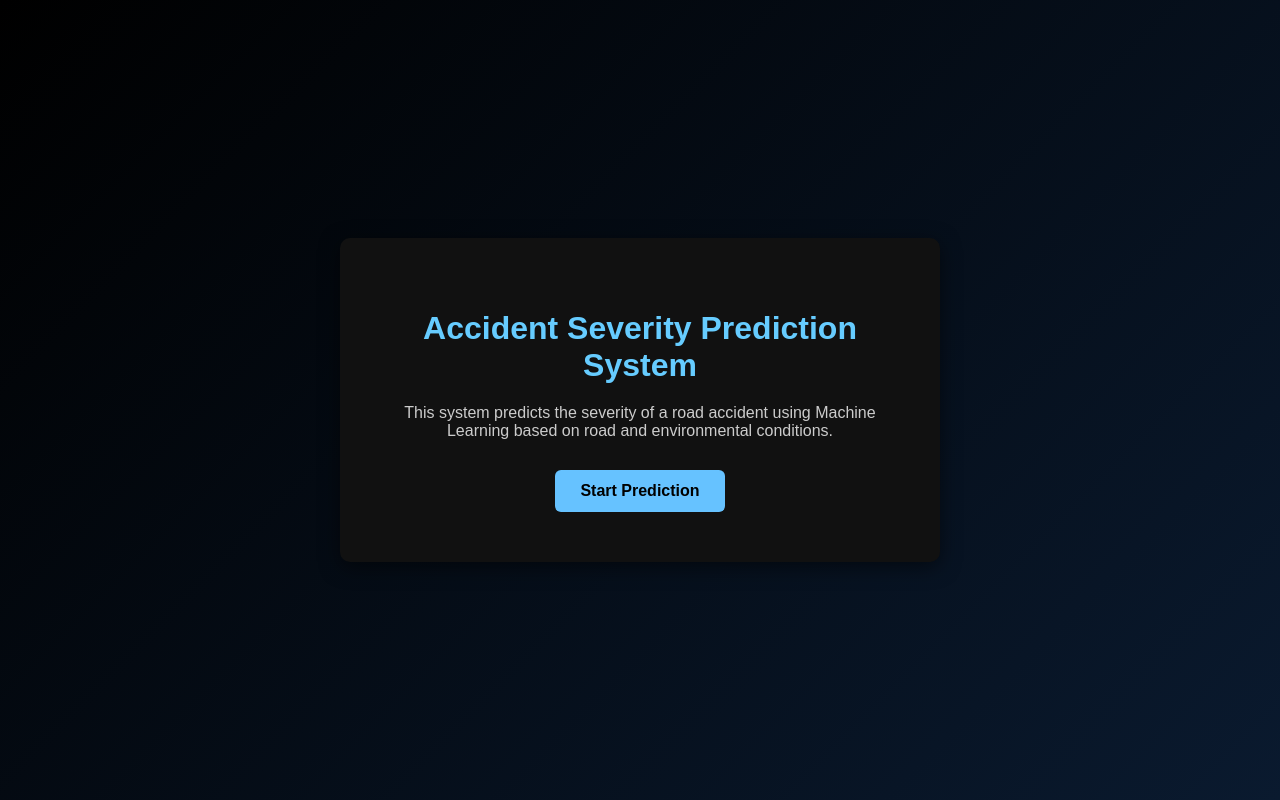
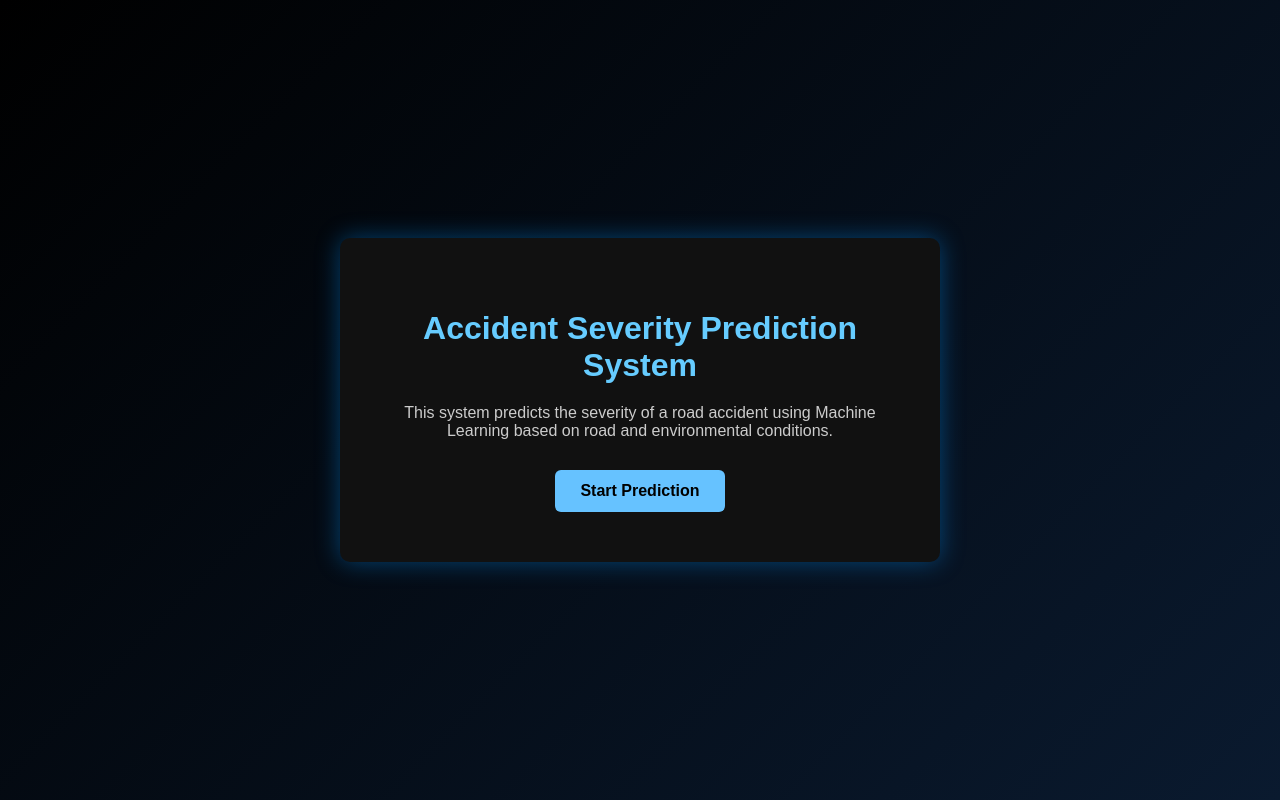
Before and after one commit to sahanacr19/road-accident-severity, a Django app: page / in a window 1280 px wide. Run offline with Django 5.2, Linux system fonts and the light colour scheme; parts of the project's set-up code (start-up, migrations or seed data) failed here and were passed over.

Commit message:
Update requirements

```diff
--- a/accident_project/predictor/templates/home.html
+++ b/accident_project/predictor/templates/home.html
@@ -27,7 +27,7 @@ body{
     padding:50px;
     width:500px;
     border-radius:10px;
-    box-shadow:0 5px 20px rgba(0,0,0,0.5);
+    box-shadow:0 0 25px rgba(0,150,255,0.4);
 }
 
 h1{
--- a/accident_project/predictor/templates/predict.html
+++ b/accident_project/predictor/templates/predict.html
@@ -24,7 +24,7 @@ body{
     padding:40px;
     width:450px;
     border-radius:12px;
-    box-shadow:0 5px 20px rgba(0,0,0,0.5);
+    box-shadow:0 0 25px rgba(0,150,255,0.4);
 }
 
 h2{
--- a/accident_project/predictor/templates/result.html
+++ b/accident_project/predictor/templates/result.html
@@ -21,7 +21,7 @@ body{
     padding:40px;
     width:500px;
     border-radius:12px;
-    box-shadow:0 5px 20px rgba(0,0,0,0.5);
+    box-shadow:0 0 25px rgba(0,150,255,0.4);
     text-align:center;
 }
 
--- a/accident_project/predictor/views.py
+++ b/accident_project/predictor/views.py
@@ -34,8 +34,8 @@ def predict(request):
             speed,
             vehicles,
             age,
-            gender,
-            casualty
+            gender
+
         ]]
 
         prediction = model.predict(features)
```
Also changed, not shown: 1 other file.
